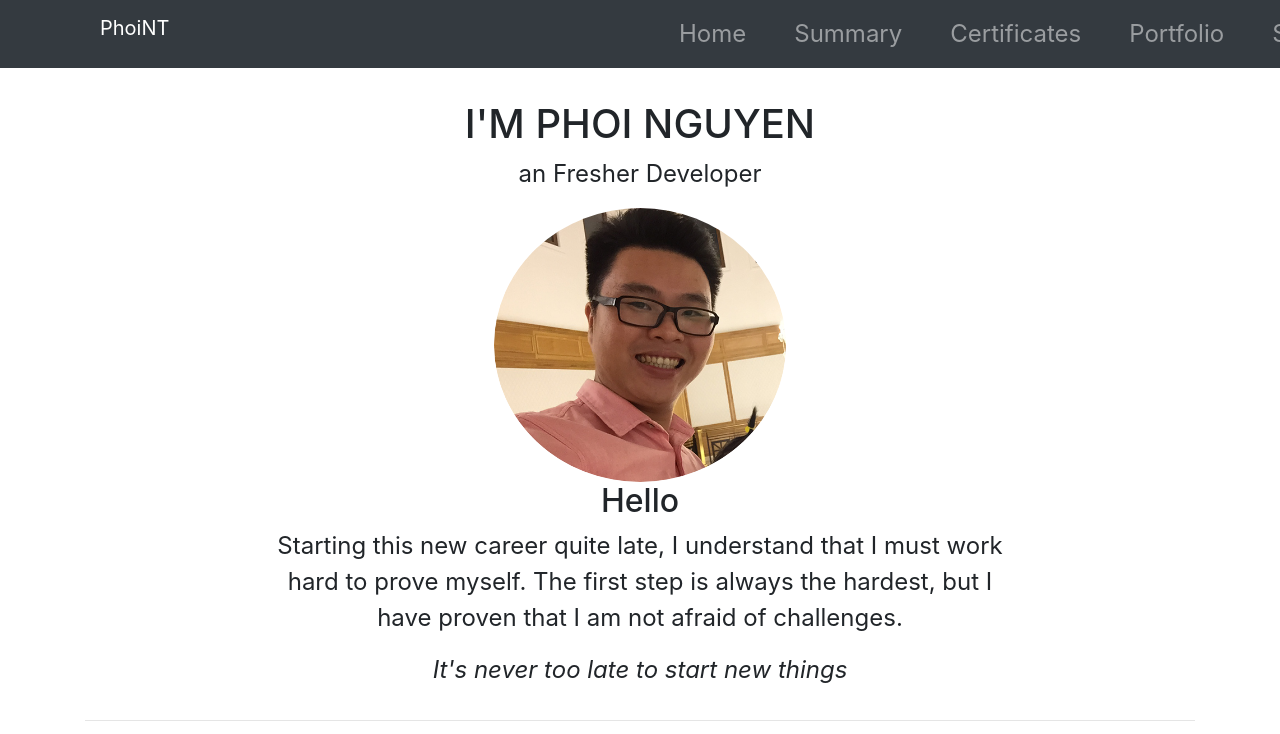
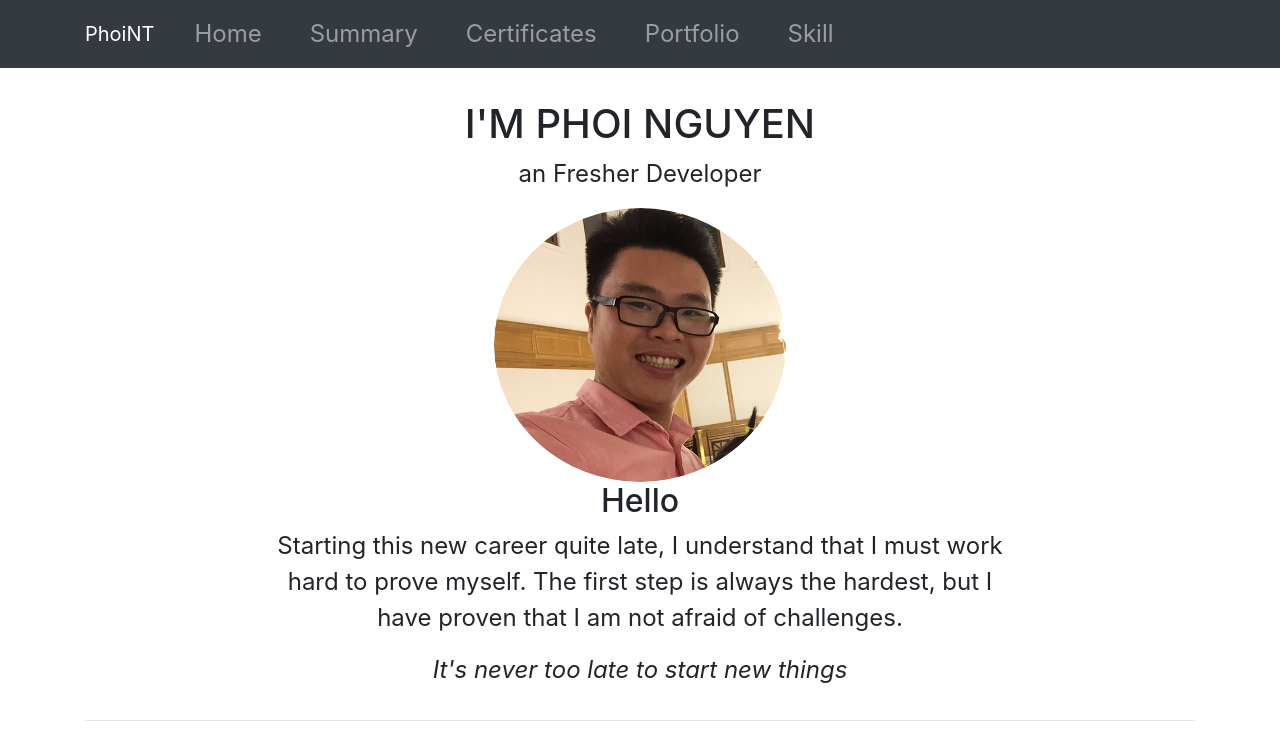
Before and after one commit to phoint/aboutMe, a plain HTML site: page index.html in a window 1280 px wide. Shown: the top 734 px of the page. Drawn offline with nearby package versions, Linux system fonts and the light colour scheme.

Commit message:
Fix responsive index.html

```diff
--- a/index.html
+++ b/index.html
@@ -12,15 +12,11 @@
 	<body>
 		<nav class="navbar navbar-expand-md navbar-dark fixed-top bg-dark">
 			<div class="container">
-				<div class="row row-cols-2 w-100 mx-0">
-					<div class="col">
 				<a class="navbar-brand" href="#">PhoiNT</a>
-					</div>
-					<div class="col">
 				<button class="navbar-toggler" type="button" data-toggle="collapse" data-target="#navbarCollapse" aria-controls="navbarCollapse" aria-expanded="false" aria-label="Toggle navigation">
 				<span class="navbar-toggler-icon"></span>
 				</button>
-						<div class="collapse navbar-collapse" id="navbarCollapse">
+				<div class="collapse navbar-collapse text-right" id="navbarCollapse">
 					<ul class="navbar-nav mr-auto">
 						<li class="nav-item mx-3">
 							<a class="nav-link " href="#">Home</a>
@@ -37,10 +33,7 @@
 						<li class="nav-item mx-3">
 							<a class="nav-link" href="#skill" >Skill</a>
 						</li>
-
 					</ul>
-						</div>
-					</div>
 				</div>
 			</div>
 		</nav>
@@ -190,7 +183,7 @@
 						<p>Email: <a href="mailto:tranphoi2806@gmail.com">tranphoi2806@gmail.com</a></p>
 						<p>Phone: <a href="tel:0799064911">0799064911</a></p>
 						<p>Skype: phoi.nt2806</p>
-						<p>Linkedin: <a href="https://www.linkedin.com/in/phoinguyen/">https://www.linkedin.com/in/phoinguyen/</a></p>
+						<p>Linkedin: <a href="https://www.linkedin.com/in/phoinguyen/">phoinguyen</a></p>
 					</div>
 				</div>
 			</div>
```
Lines whose indentation alone changed are shown as unchanged.
